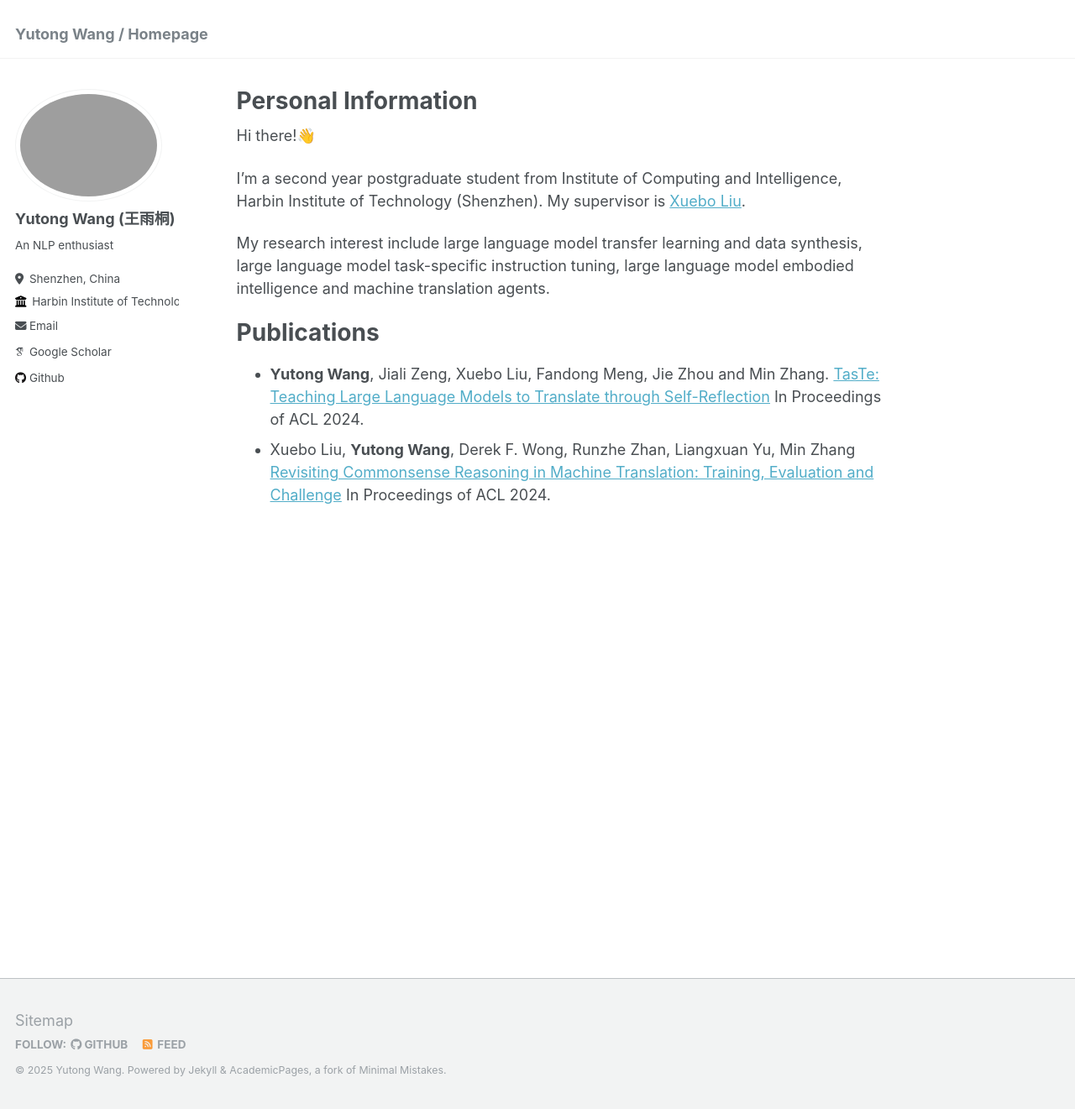
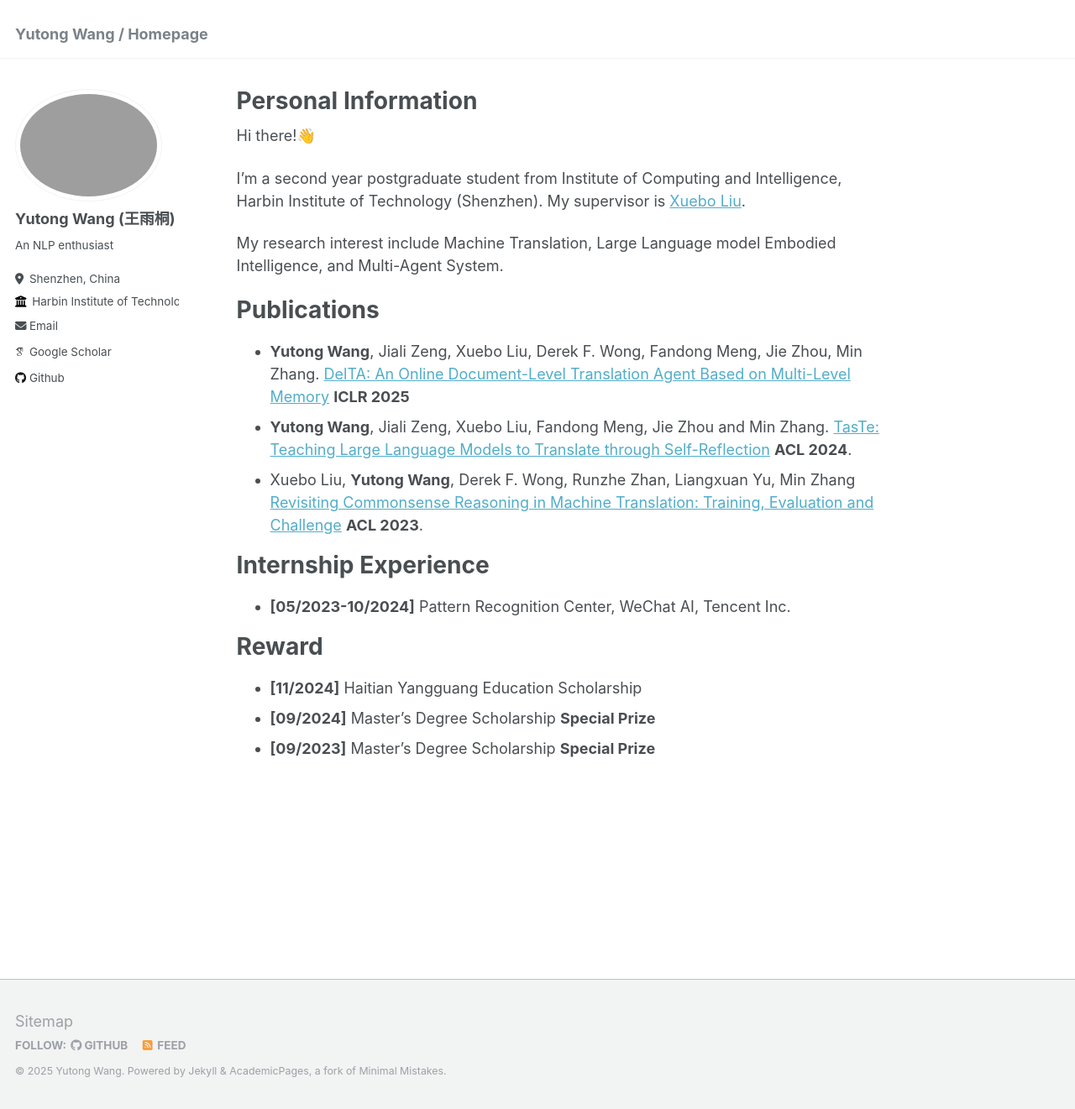
Before and after one commit to YutongWang1216/YutongWang1216.github.io, a Jekyll site: the page built from _pages/about.md, in a window 1280 px wide and 1321 px high. Shown: the whole window at 84% size. Built offline with Jekyll 4.4.1, drawn with Linux system fonts in a browser that asks for light colours; some web fonts are replaced.

Commit message:
update about

```diff
--- a/_pages/about.md
+++ b/_pages/about.md
@@ -12,10 +12,21 @@ Hi there!👋
 I'm a second year postgraduate student from Institute of Computing and Intelligence, Harbin Institute of Technology (Shenzhen).
 My supervisor is [Xuebo Liu](https://sunbowliu.github.io/).
 
-My research interest include large language model transfer learning and data synthesis, large language model task-specific instruction tuning, large language model embodied intelligence and machine translation agents.
+My research interest include Machine Translation, Large Language model Embodied Intelligence, and Multi-Agent System.
 
 
 Publications
 ======
-- **Yutong Wang**, Jiali Zeng, Xuebo Liu, Fandong Meng, Jie Zhou and Min Zhang. [TasTe: Teaching Large Language Models to Translate through Self-Reflection](https://arxiv.org/abs/2406.08434) In Proceedings of ACL 2024.
-- Xuebo Liu, **Yutong Wang**, Derek F. Wong, Runzhe Zhan, Liangxuan Yu, Min Zhang [Revisiting Commonsense Reasoning in Machine Translation: Training, Evaluation and Challenge](https://aclanthology.org/2023.acl-long.866/) In Proceedings of ACL 2024.
+- **Yutong Wang**, Jiali Zeng, Xuebo Liu, Derek F. Wong, Fandong Meng, Jie Zhou, Min Zhang. [DelTA: An Online Document-Level Translation Agent Based on Multi-Level Memory](https://openreview.net/forum?id=hoYFLRNbhc) **ICLR 2025**
+- **Yutong Wang**, Jiali Zeng, Xuebo Liu, Fandong Meng, Jie Zhou and Min Zhang. [TasTe: Teaching Large Language Models to Translate through Self-Reflection](https://aclanthology.org/2024.acl-long.333/) **ACL 2024**.
+- Xuebo Liu, **Yutong Wang**, Derek F. Wong, Runzhe Zhan, Liangxuan Yu, Min Zhang [Revisiting Commonsense Reasoning in Machine Translation: Training, Evaluation and Challenge](https://aclanthology.org/2023.acl-long.866/) **ACL 2023**.
+
+Internship Experience
+======
+- **[05/2023-10/2024]** Pattern Recognition Center, WeChat AI, Tencent Inc.
+
+Reward
+======
+- **[11/2024]** Haitian Yangguang Education Scholarship
+- **[09/2024]** Master's Degree Scholarship **Special Prize**
+- **[09/2023]** Master's Degree Scholarship **Special Prize**
```
